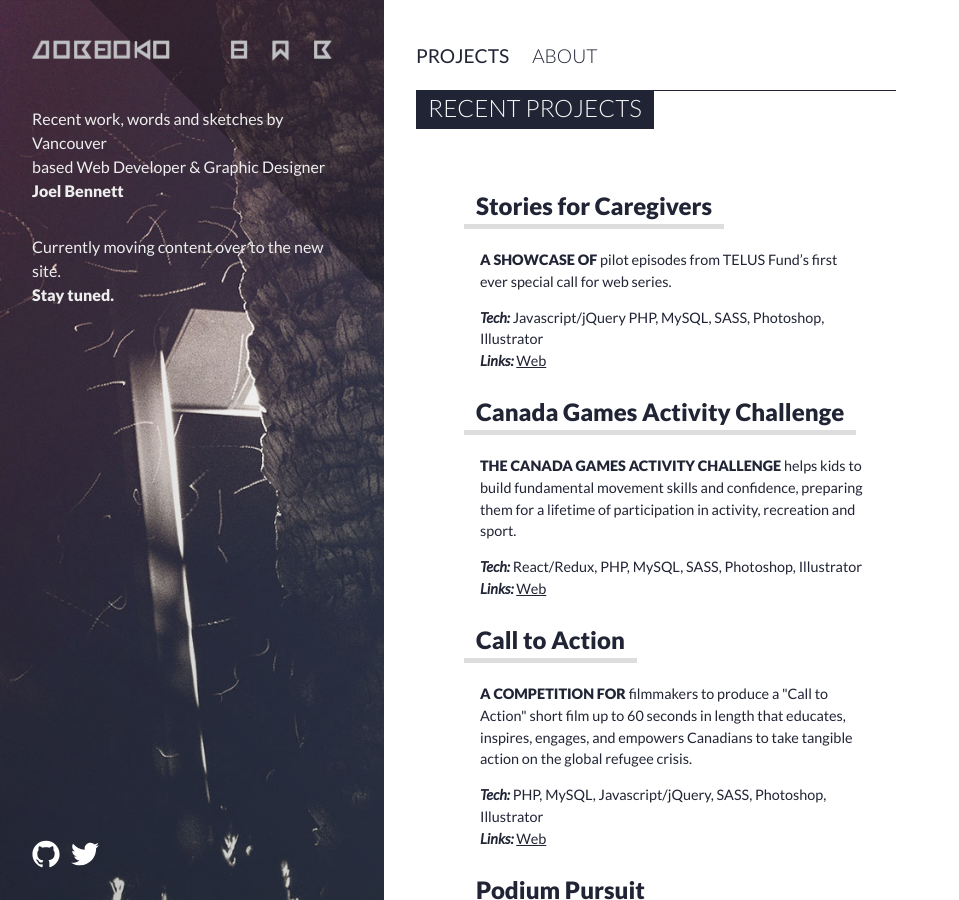
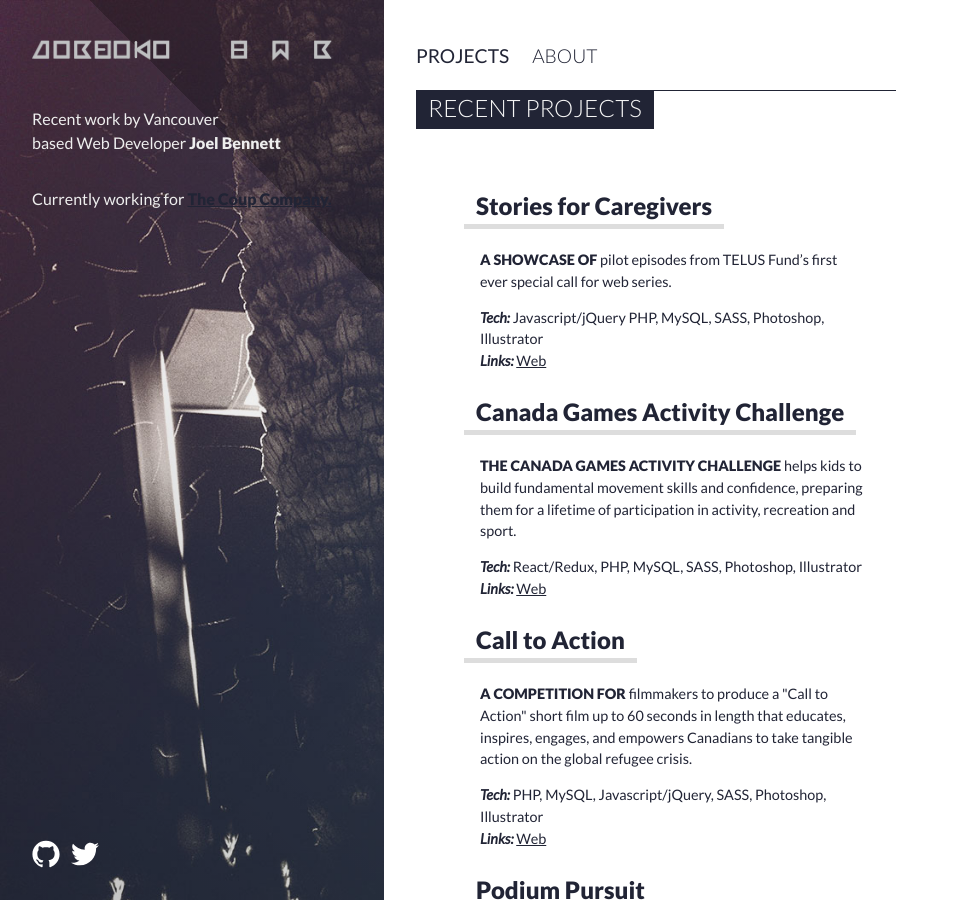
Before and after one commit to joelkbennett/joelkbennett.github.io, a Jekyll site: the page built from index.html, in a window 1280 px wide and 900 px high. Shown: the whole window, without its empty margins (0-959 px from the left). Built offline with Jekyll 4.4.1, drawn with Linux system fonts in a browser that asks for light colours.

Commit message:
Update sidebar description

```diff
--- a/_config.yml
+++ b/_config.yml
@@ -1,7 +1,7 @@
 title: Jobenko
 email: joelkbennett@gmail.com
 description: >
-  Recent work, words and sketches by Vancouver<br> based Web Developer &amp; Graphic Designer<br><strong>Joel Bennett</strong>
+  Recent work by Vancouver<br> based Web Developer <strong>Joel Bennett</strong>
 baseurl: ""
 url: "https://jobenko.com"
 twitter_username: j0benk0
--- a/_includes/header.html
+++ b/_includes/header.html
@@ -6,6 +6,6 @@
     <p class='site-description'>
       {{ site.description }}
     </p>
-    <p class='site-description'>Currently moving content over to the new site.<br><strong>Stay tuned.</strong></p>
+    <p class='site-description'>Currently working for <strong><a href='http://coupcompany.com'>The Coup Company.</a></strong></p>
   </div>
 </header>
```
